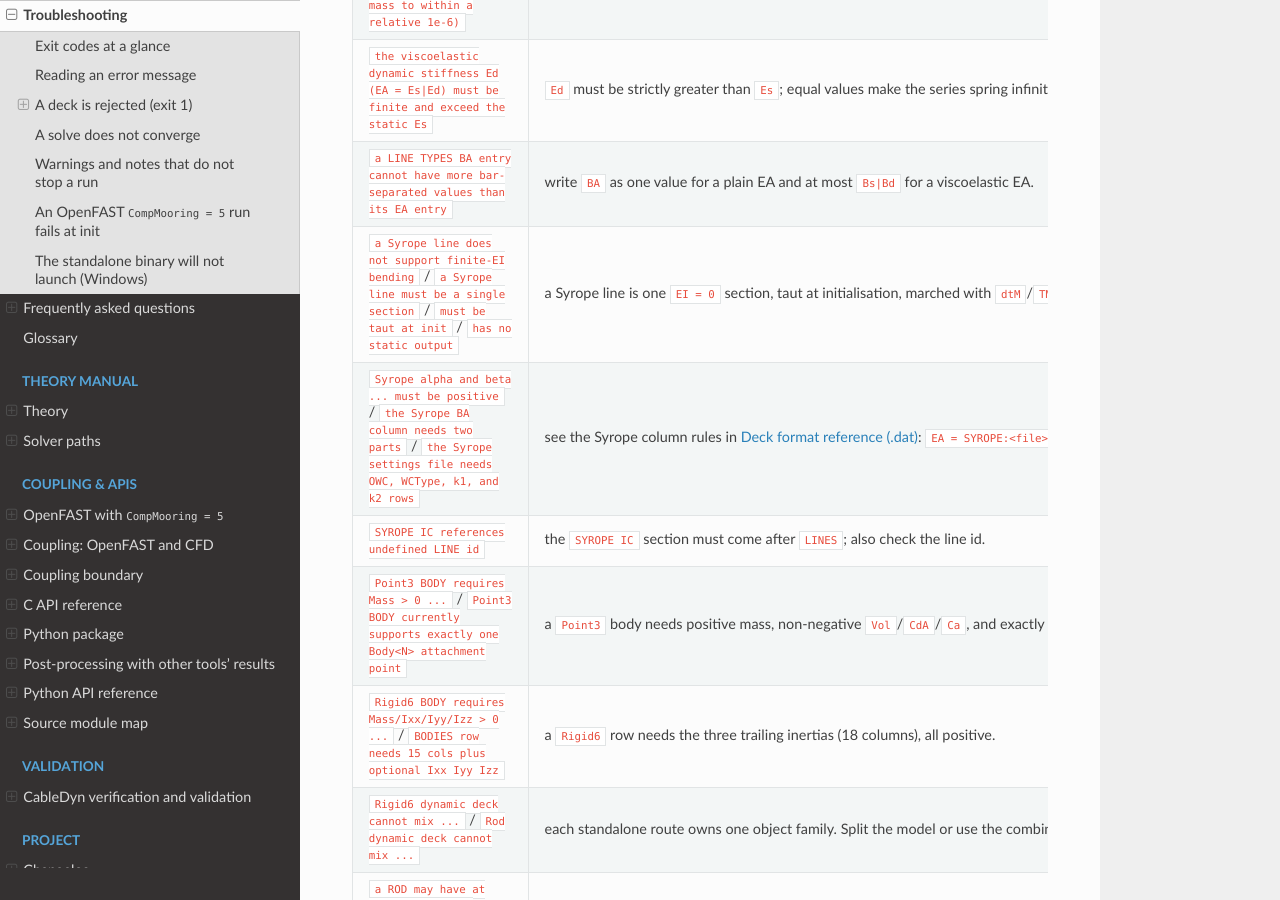
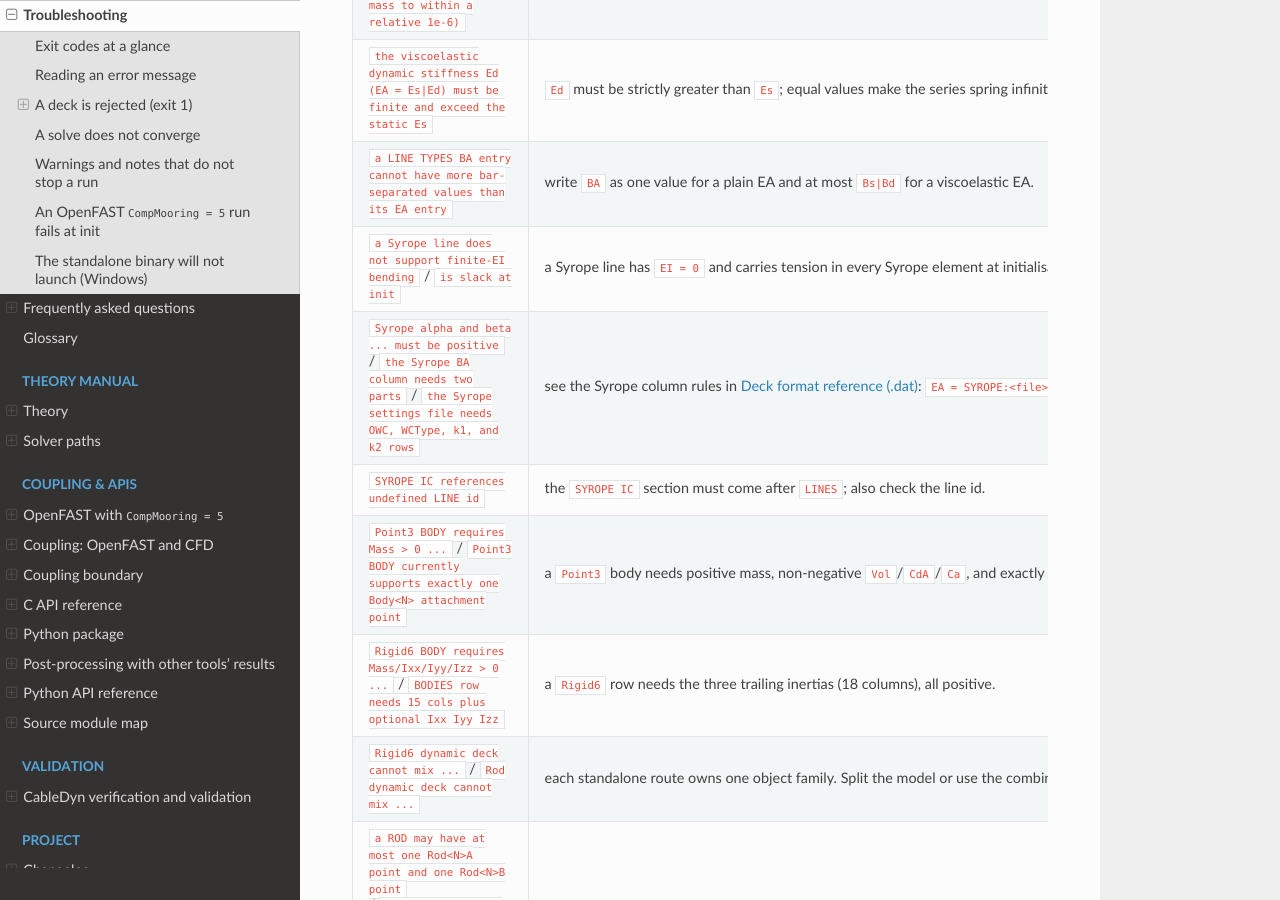
Before and after one commit to SMI-Lab-Inha/CableDyn, a Sphinx documentation site: the page built from doc/troubleshooting.rst, in a window 1280 px wide and 900 px high, scrolled down 5275 px. Built offline with Sphinx 7.4.7 and the Read the Docs theme 3.1.0, drawn with Linux system fonts in a browser that asks for light colours.

Commit message:
fix: start a Syrope line that its weight sags taut
A single-section Syrope line takes its first secant from the strain of
its chord, and it was refused as slack where that strain lay below the
zero-tension strain of its SYROPE IC working curve, or where the chord
was shorter than the line. Neither makes it slack: the sag of its weight
stretches it further. Such a line now starts as a composite line does,
from the curve's alpha, and the iteration takes it to its rest curve. An
element without tension at the end of the solve still stops the start by
name.

Nine ropes of 39 kN to 236 kN, three of them longer than their chord and
the rest with a chord strain under or near the zero-tension strain, agree
with an independent elastic catenary to 3.4e-6 once the seabed is out of
reach, and a still run keeps its fairlead tension to the printed digits.

Signed-off-by: Jae Hoon Seo <jaehoon.seo@inha.ac.kr>

```diff
--- a/doc/troubleshooting.rst
+++ b/doc/troubleshooting.rst
@@ -344,11 +344,11 @@ Model data
        ``EI = 0``.
    * - ``a LINE TYPES BA entry cannot have more bar-separated values than its EA entry``
      - write ``BA`` as one value for a plain EA and at most ``Bs|Bd`` for a viscoelastic EA.
-   * - ``a Syrope line does not support finite-EI bending`` / ``a Syrope line must be a single
-       section`` / ``must be taut at init`` / ``has no static output``
-     - a Syrope line is one ``EI = 0`` section, taut at initialisation, marched with
-       ``dtM``/``TMax``; it takes the seabed, Morison loads, current, waves and host fluid of any
-       ``EI = 0`` line. Adjust the model accordingly.
+   * - ``a Syrope line does not support finite-EI bending`` / ``is slack at init``
+     - a Syrope line has ``EI = 0`` and carries tension in every Syrope element at initialisation
+       (a chord shorter than the line is fine where its weight sags it taut). It takes the seabed,
+       Morison loads, current, waves and host fluid of any ``EI = 0`` line. Shorten the line or
+       raise the pretension.
    * - ``Syrope alpha and beta ... must be positive`` / ``the Syrope BA column needs two parts`` /
        ``the Syrope settings file needs OWC, WCType, k1, and k2 rows``
      - see the Syrope column rules in :doc:`driver_format`: ``EA = SYROPE:<file>|alpha|beta``
```
Also changed, not shown: CHANGELOG.md (+6 -0 lines), doc/driver_format.md (+4 -3 lines), 2 other files.
